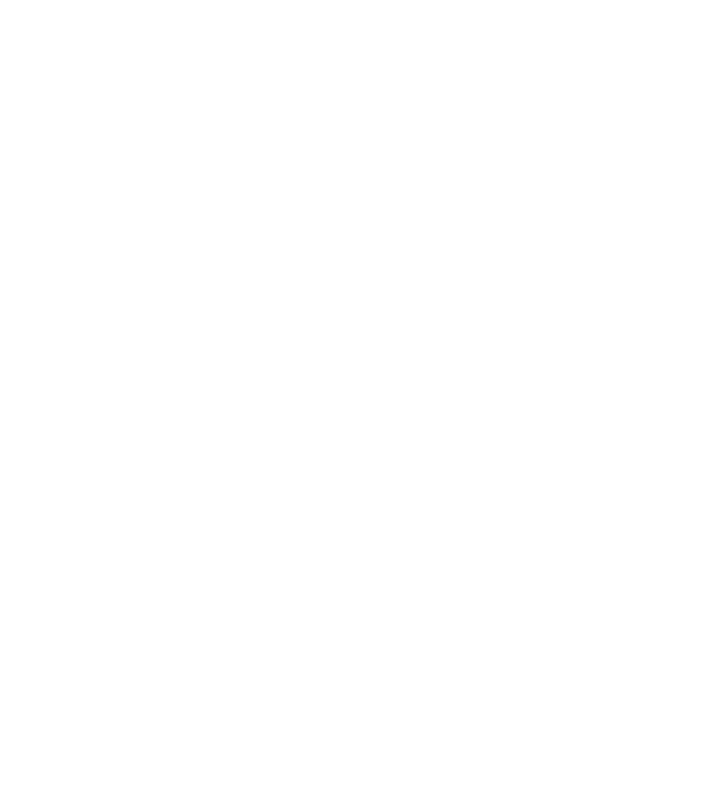
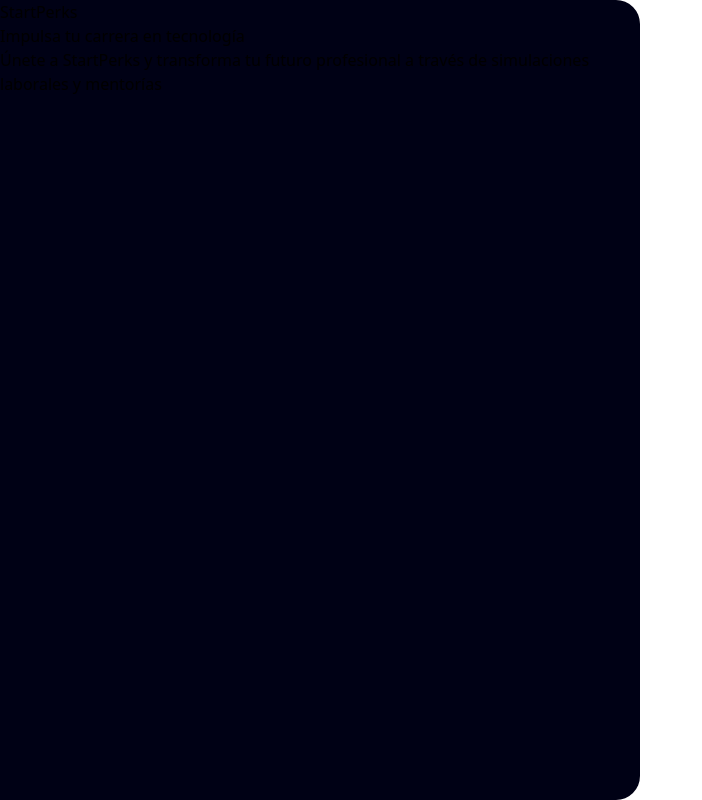
Before and after one commit to No-Country-simulation/s21-15-n-webapp, a React (Vite) app in the folder frontend/: page /login in a window 1280 px wide. Shown: the whole page, without its empty margins (0-702 px from the left). Built offline with nearby package versions, Linux system fonts and the light colour scheme.

Commit message:
update logo

```diff
--- a/frontend/src/page/login/login.tsx
+++ b/frontend/src/page/login/login.tsx
@@ -2,7 +2,13 @@
 const Login = () => {
   return (
     <div className="h-screen w-screen">
-        <div className=""></div>
+        <div className="bg-[#000115] w-1/2 h-screen rounded-r-3xl">
+          <a href=""><img src="" alt="" /> StartPerks</a>
+          <div>
+            <h2>Impulsa tu carrera en tecnología</h2>
+            <p>Únete a StartPerks y transforma tu futuro profesional a través de simulaciones laborales y mentorías</p>
+          </div>
+        </div>
         <div className=""></div>
     </div>
   )
```
Also changed, not shown: frontend/src/assets/rocket.png (added).
